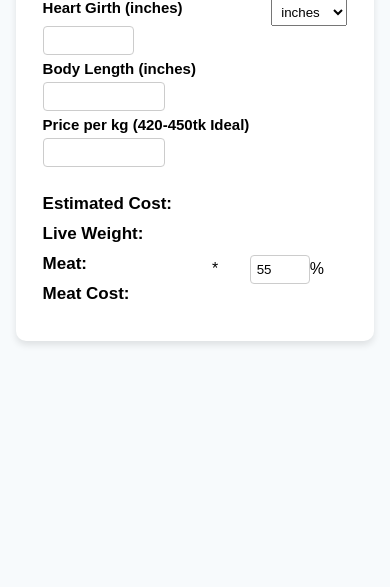
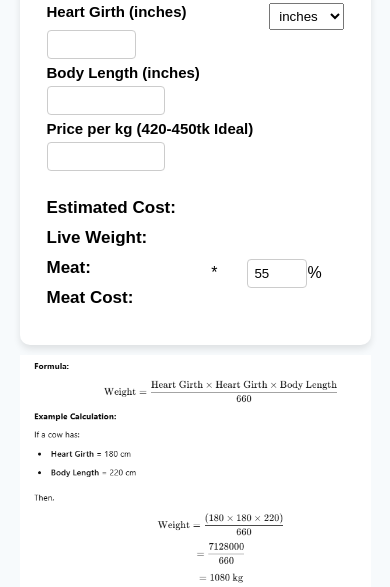
Before and after one commit to sahedencrypted/cow-size-calculator, a plain HTML site: page index.html in a window 390 px wide. Shown: the part 289-876 px from the top of the page. Before the commit the page ends 844 px from the top, so only its background shows below. Drawn offline with Linux system fonts and the light colour scheme.

Commit message:
added changes

```diff
--- a/index.html
+++ b/index.html
@@ -7,6 +7,7 @@
   <link rel="stylesheet" href="styles.css">
 </head>
 <body>
+  <img class="imgcls" src="./cow.png" alt="">
   <div class="container">
     <div class="form-wrapper">
       <h2 class="title">Cow Weight and Cost Estimator</h2>
@@ -54,6 +55,10 @@
       </div>
     </div>
   </div>
+  <img class="imgcls" src="./cal.png" alt="">
+
+
+
   <script src="script.js"></script>
 </body>
 </html>
--- a/styles.css
+++ b/styles.css
@@ -8,18 +8,34 @@
     font-family: Arial, sans-serif;
     background-color: #f7fafc;
     display: flex;
+    gap: 20px;
     justify-content: center;
     align-items: center;
     height: 100vh;
   }
+  .imgcls{
+    width: 433px;
+  }
+  @media (max-width: 639px) {  /* Targets screens smaller than 640px */
+    body {
+      flex-direction: column;
+      gap: 10px;
+    }
+    .imgcls{
+      width: 90%;
+    }
+    .container{
+      width: 90%!important;
+    }
+  }
+
 
   .container {
     background-color: #ffffff;
     padding: 27px;
     border-radius: 10px;
     box-shadow: 0 4px 7px rgba(0, 0, 0, 0.1);
-    max-width: 400px;
-    width: 92%;
+    width: 400px;
   }
 
   .title {
```
Also changed, not shown: cal.png (added), cow.png (added), script.js (line endings or trailing spaces).
